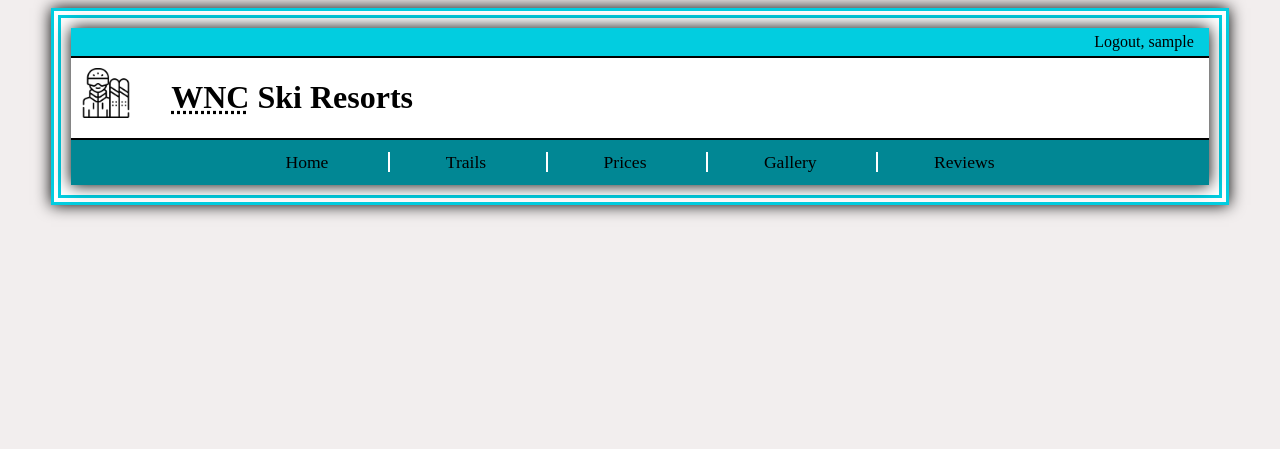
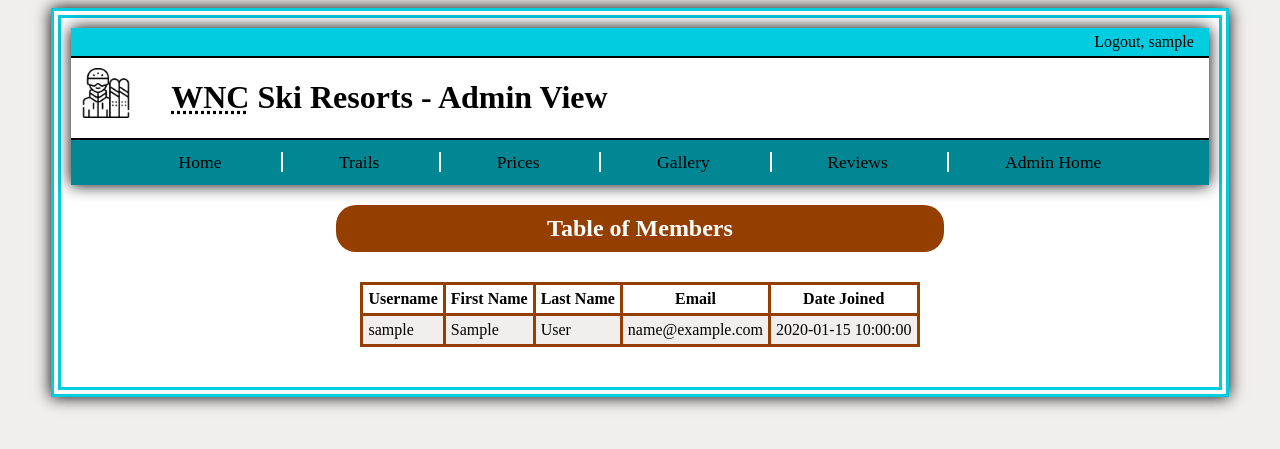
Before and after one commit to bekahnd/ski_resorts_wnc, a PHP site: page /admin/admin_home.php in a window 1280 px wide. Shown: the top 449 px of the page. Run offline with PHP 8.4, Linux system fonts and the light colour scheme; the visitor is signed in with stand-in values (Sample User, id 1); tables that the repository leaves empty or names only in its code hold one stand-in row (values such as "Sample post").

Commit message:
Added admin pages. Added member table for admins to see.

```diff
--- /dev/null
+++ b/private/shared/admin_header.php
@@ -0,0 +1,30 @@
+<!DOCTYPE html>
+
+<html lang="en">
+  <head>
+    <title>Ski Resorts<abbr title="Western North Carolina">WNC <?php if(isset($page_title)) {
+      echo '- ' . $page_title; } ?></title>
+    <meta charset="utf-8">
+    <link rel="stylesheet" href="../../private/stylesheets/main.css">
+  </head>
+
+  <body>
+    <div id="banner">
+      <header>
+        <div id="links">
+          <?php check_logged_in(); ?>
+        </div>
+        <a href="https://www.flaticon.com/free-icons/skier" title="skier icons"><img src="../../private/images/6435116.png" id="icon" alt="Skier icons created by Freepik - Flaticon" width="50" height="50"></a>
+        <h1><abbr title="Western North Carolina">WNC</abbr> Ski Resorts - Admin View</h1>
+
+          <nav role="navigation">
+            <ul>
+              <li><a href="<?php echo url_for('/public/admin/admin_index.php'); ?>">Home</a></li>
+              <li><a href="<?php echo url_for('/public/admin/admin_trails.php'); ?>">Trails</a></li>
+              <li><a href="<?php echo url_for('/public/admin/admin_prices.php'); ?>">Prices</a></li>
+              <li><a href="<?php echo url_for('/public/admin/admin_gallery.php'); ?>">Gallery</a></li>
+              <li><a href="<?php echo url_for('/public/admin/admin_reviews.php'); ?>">Reviews</a></li>
+              <li><a href="<?php echo url_for('/public/admin/admin_home.php'); ?>">Admin Home</a></li>
+            </ul>
+          </nav>
+      </header>
--- a/private/stylesheets/main.css
+++ b/private/stylesheets/main.css
@@ -204,3 +204,8 @@ input {
 button {
   width: 150px;
 }
+
+/****** Admin Home ******/
+#membersTable {
+  margin: 30px auto;
+}
--- /dev/null
+++ b/public/admin/admin_gallery.php
@@ -0,0 +1,5 @@
+<?php
+include_once('../../private/initialize.php');
+include_once(SHARED_PATH . '/admin_header.php');
+$page_title = 'Admin Home';
+?>
--- /dev/null
+++ b/public/admin/admin_home.php
@@ -0,0 +1,36 @@
+<?php
+include_once('../../private/initialize.php');
+include_once(SHARED_PATH . '/admin_header.php');
+$page_title = 'Admin Home';
+?>
+
+<?php
+$sqlMember = "SELECT * FROM member";
+$resultMember = mysqli_query($database, $sqlMember);
+?>
+
+<h2>Table of Members</h2>
+<table id="membersTable">
+  <tr>
+    <th>Username</th>
+    <th>First Name</th>
+    <th>Last Name</th>
+    <th>Email</th>
+    <th>Date Joined</th>
+  </tr>
+
+<?php
+
+if(mysqli_num_rows($resultMember) > 0) {
+  while($row = mysqli_fetch_assoc($resultMember)) {
+    echo "<tr><td>" . $row['username'] . "</td>";
+    echo "<td>" . $row['first_name'] . "</td>";
+    echo "<td>" . $row['last_name'] . "</td>";
+    echo "<td>" . $row['email'] . "</td>";
+    echo "<td>" . $row['date_joined'] . "</td></tr>";
+  }
+}
+
+?>
+
+</table>
--- /dev/null
+++ b/public/admin/admin_index.php
@@ -0,0 +1,5 @@
+<?php
+include_once('../../private/initialize.php');
+include_once(SHARED_PATH . '/admin_header.php');
+$page_title = 'Admin Home';
+?>
--- /dev/null
+++ b/public/admin/admin_prices.php
@@ -0,0 +1,5 @@
+<?php
+include_once('../../private/initialize.php');
+include_once(SHARED_PATH . '/admin_header.php');
+$page_title = 'Admin Home';
+?>
--- /dev/null
+++ b/public/admin/admin_reviews.php
@@ -0,0 +1,5 @@
+<?php
+include_once('../../private/initialize.php');
+include_once(SHARED_PATH . '/admin_header.php');
+$page_title = 'Admin Home';
+?>
--- /dev/null
+++ b/public/admin/admin_trails.php
@@ -0,0 +1,5 @@
+<?php
+include_once('../../private/initialize.php');
+include_once(SHARED_PATH . '/admin_header.php');
+$page_title = 'Admin Home';
+?>
--- a/public/admin_home.php
+++ /dev/null
@@ -1,6 +0,0 @@
-<?php
-include_once('../private/initialize.php');
-include_once(SHARED_PATH . '/public_header.php');
-check_admin_login();
-$page_title = 'Admin Home';
-?>
--- a/public/login.php
+++ b/public/login.php
@@ -44,7 +44,7 @@ if(!$hashed_password) {
       $_SESSION["username"] = $username;
       $_SESSION["is_admin"] = 1;
 
-      redirect_to('admin_home.php');
+      redirect_to(url_for('public/admin/admin_home.php'));
   } else {
     echo "username or password incorrect.";
   }
```
